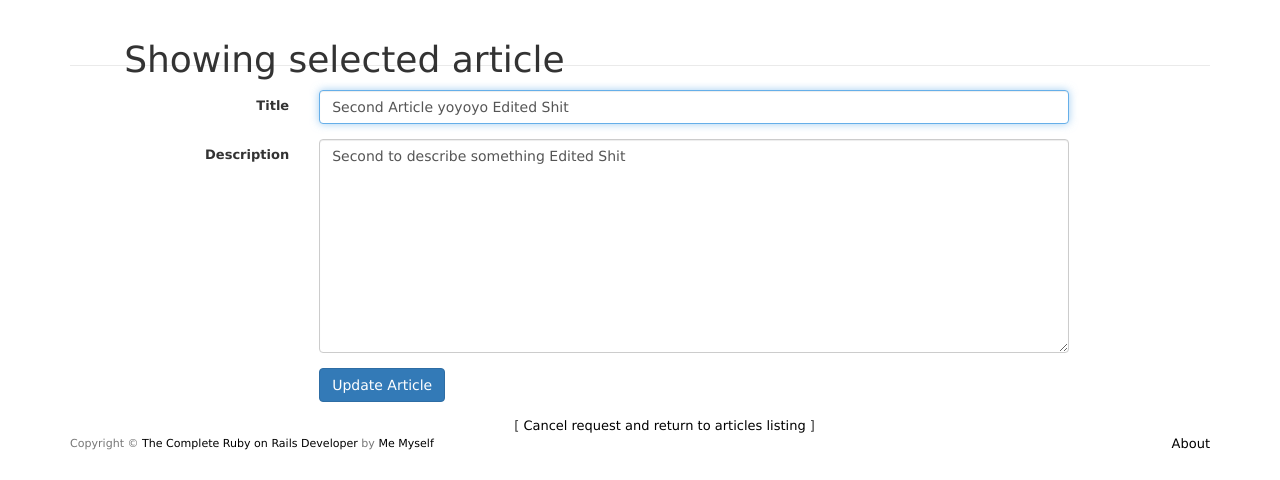
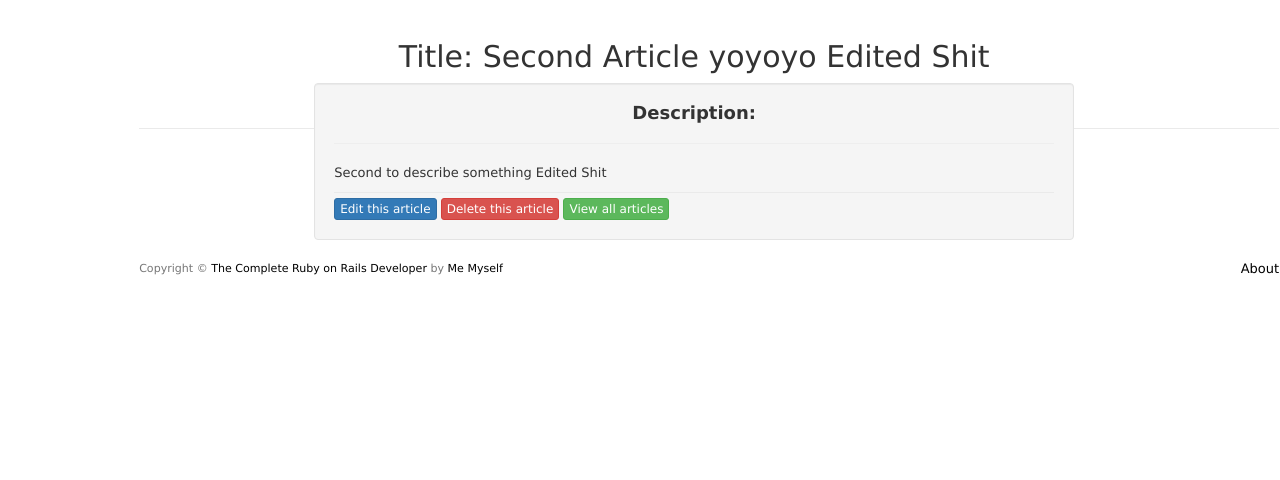
Before and after one commit to angelslanding/Koding-RoR-Tut, a Rails app: page /articles/2 in a window 1280 px wide. Shown: the part 52-532 px from the top of the page. Run offline with Rails 7, Linux system fonts and the light colour scheme; data comes from the database, SQL or seed files in the repository; both versions use the stored data as it was after the commit; style sheets or scripts are compiled from the project's sources; some libraries are stand-ins or nearby versions.

Commit message:
Add styling to show template

```diff
--- a/app/assets/stylesheets/custom.css.scss
+++ b/app/assets/stylesheets/custom.css.scss
@@ -40,6 +40,15 @@ $navbar-default-bg: black;
     background-color: black;
 }
 
+.article-actions {
+    border-top: 1px solid #eaeaea;
+    padding-top: 5px;
+}
+
+.description {
+    margin-top: 0;
+}
+
 footer {
     margin-top: 45px;
     padding-top: 5px;
--- a/app/views/articles/show.html.erb
+++ b/app/views/articles/show.html.erb
@@ -14,17 +14,18 @@
 <%#= link_to 'Back', articles_path %>
 -->
 
-<h1 align: "center">Showing selected article</h1>
-<!--
-<p>
-   Title: <%#= @article.title %>
-</p>
+<h2 align="center">Title: <%= @article.title %> </h2>
+<div class="well col-xs-8 col-xs-offset-2">
+    <h4 class="center description"><strong>Description:</strong></h4>
+    <hr>
+        <%= simple_format(@article.description) %>
+    <div class="article-actions">
+<%= link_to "Edit this article", edit_article_path, class: "btn btn-xs btn-primary" %>
+<%= link_to "Delete this article", article_path(@article), method: :delete,
+                                                        data: {confirm: "Are you sure you want to delete the article?"},
+                                                        class: "btn btn-xs btn-danger" %>
 
-<p>
-   Description: <%#= @article.description %>
-</p>
-<%#= link_to "Edit this article", edit_article_path(@article) %> |
-<%#= link_to "Back to articles listing", articles_path %>
--->
-
-<%= render 'form' %>
+<%= link_to "View all articles", articles_path, class: "btn btn-xs btn-success" %>
+</div>
+</div
+<%#= render 'form' %>
```
Also changed, not shown: db/development.sqlite3.
